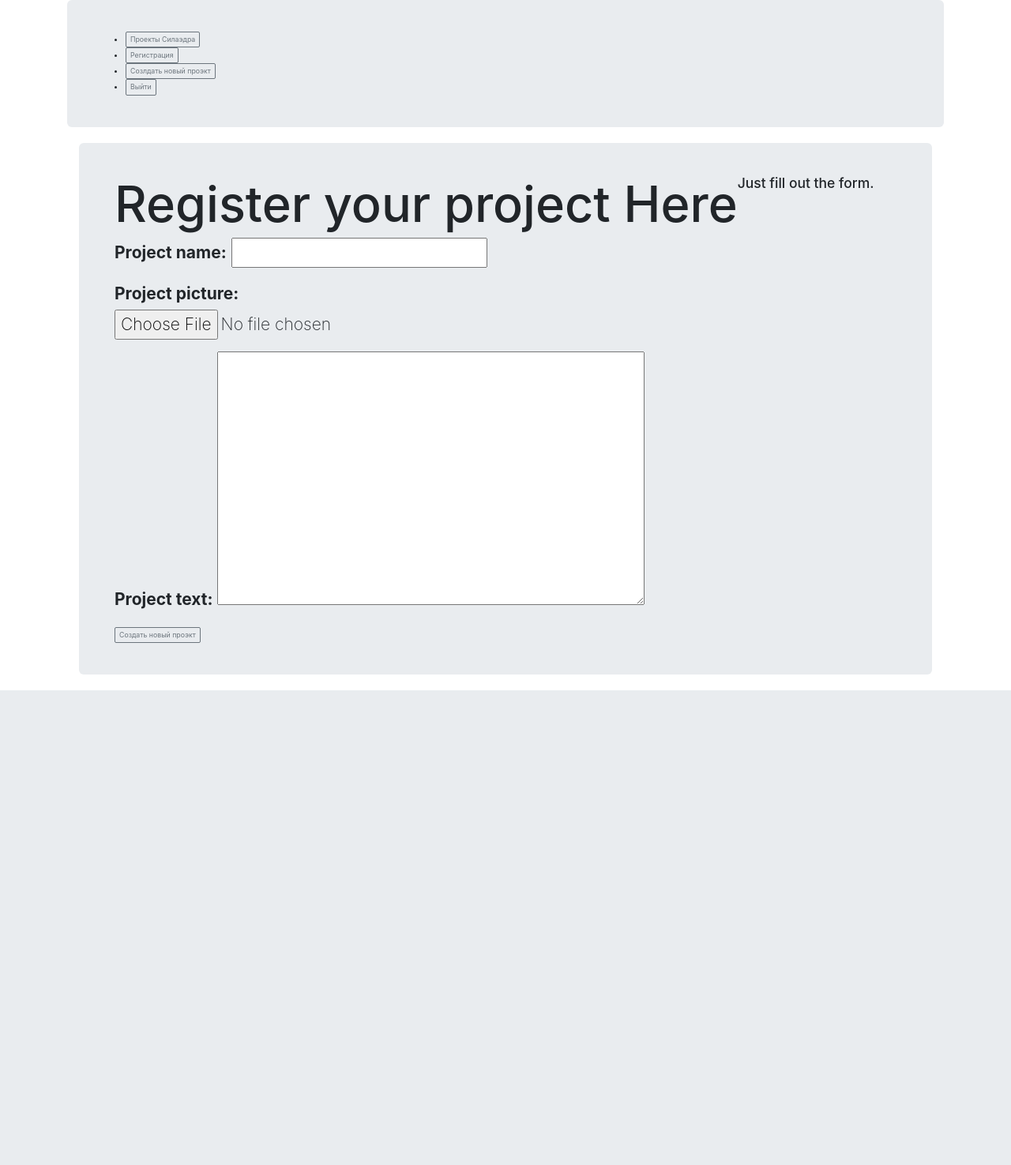
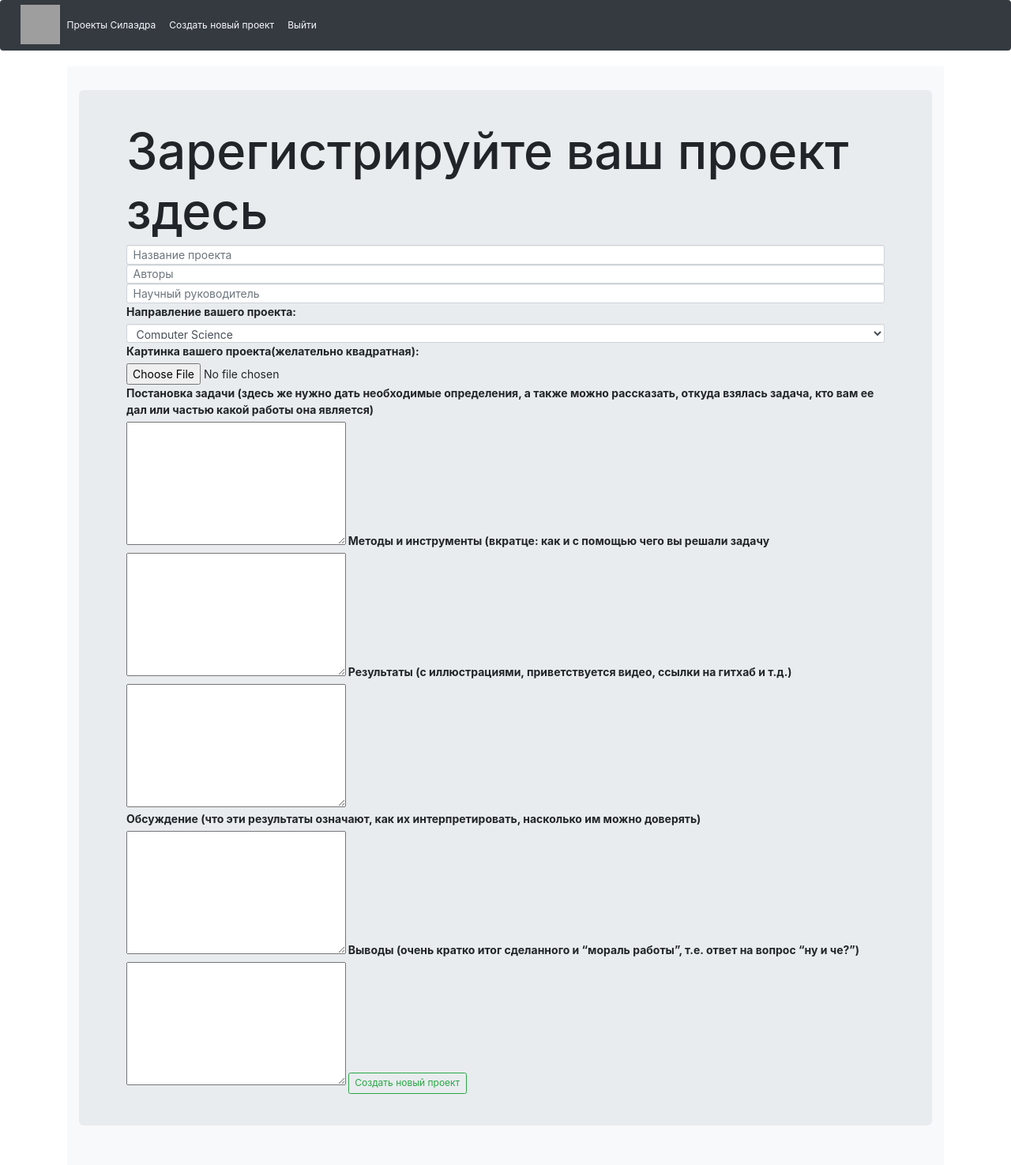
Before and after one commit to Dikiray/Silaedr_projects_website, a Django app: page /dappx/create_new_project/ in a window 1280 px wide. Shown: the whole page at 79% size. Before the commit the page ends 874 px from the top, so only its background shows below. Run offline with Django 3.2, Linux system fonts and the light colour scheme; a user stored in the database is signed in; some libraries are stand-ins or nearby versions; grey boxes are pictures that could not be loaded.

Commit message:
added new fieds for project

```diff
--- a/dprojx/dappx/forms.py
+++ b/dprojx/dappx/forms.py
@@ -4,7 +4,7 @@ from dappx.models import ProjectInfo
 class ProjectForm(forms.ModelForm):
     class Meta():
         model = ProjectInfo
-        fields = ('project_name', 'project_picture', 'project_text')
+        fields = ('project_name', 'project_creators', 'project_direction', 'project_root','project_picture', 'project_text_task', 'project_text_methods', 'project_text_results', 'project_text_discussions', 'project_text_conclusions')
 class UserForm(forms.ModelForm):
     password = forms.CharField(widget=forms.PasswordInput())
     class Meta():
--- a/dprojx/dappx/models.py
+++ b/dprojx/dappx/models.py
@@ -6,6 +6,16 @@ from django_summernote.fields import SummernoteTextField
 # Create your models here.
 from django.contrib.auth.models import User
 class ProjectInfo(models.Model):
+    project_direction = models.CharField(max_length = 200, default = '')
+    project_creators = models.CharField(max_length = 200, default = '')
+    project_state = models.CharField(max_length = 1, default = '0')
     project_name = models.CharField(max_length = 200)
-    project_text = SummernoteTextField(verbose_name="project text")
+    project_root = models.CharField(max_length = 200)
+    project_text_task = SummernoteTextField(verbose_name="project text task")
+    project_text_methods = SummernoteTextField(verbose_name="project text methods")
+    project_text_results = SummernoteTextField(verbose_name="project text results")
+    project_text_discussions = SummernoteTextField(verbose_name="project text discussions")
+    project_text_conclusions = SummernoteTextField(verbose_name="project text conclusions")
     project_picture = models.ImageField(upload_to='projects_pics',blank=True)
+    def __str__(self):
+        return self.project_name
--- a/dprojx/dappx/views.py
+++ b/dprojx/dappx/views.py
@@ -25,8 +25,10 @@ def register(request):
             user = user_form.save()
             user.set_password(user.password)
             user.save()
+            return HttpResponseRedirect(reverse('index'))
         else:
             print(user_form.errors)
+            return HttpResponse("Форма была не полностью заполнена или такой пользователь уже существует")
     else:
         user_form = UserForm()
     return render(request,'dappx/registration.html',
--- a/dprojx/templates/dappx/base.html
+++ b/dprojx/templates/dappx/base.html
@@ -2,36 +2,48 @@
 <html>
   <head>
     <meta charset="utf-8">
-    <title>Base</title>
-    <!-- Latest compiled and minified CSS -->
+    <title>Silaeder Projects</title>
     <link rel="stylesheet" href="//maxcdn.bootstrapcdn.com/bootstrap/3.3.7/css/bootstrap.min.css">
-    <link href="https://cdn.jsdelivr.net/npm/summernote@0.8.16/dist/summernote.min.css" rel="stylesheet">
+    <link href="static/summernote/summernote.css" rel="stylesheet">
     <link href="static/album.css" rel="stylesheet">
-    <link rel="icon" href="https://getbootstrap.com/favicon.ico">
-    <link href="static/bootstrap.css" rel="stylesheet">
-    <script src="https://cdn.jsdelivr.net/npm/summernote@0.8.16/dist/summernote.min.js"></script>
+    <link rel="icon" href="/media/silaeder.png">
+    <link href="/static/bootstrap.css" rel="stylesheet">
+    <script src="static/summernote/summernote.min.js"></script>
     <script src="static/holder.js"></script>
     <script src="https://code.jquery.com/jquery-3.4.1.min.js"></script>
     <script type="text/javascript" src="//maxcdn.bootstrapcdn.com/bootstrap/3.3.7/js/bootstrap.min.js"></script>
     <script> $(document).ready(function() {$('#summernote').summernote();}); </script>
   </head>
   <body>
-    <div class="container">
-      <div class="jumbotron">
-
-          <li><a href="{% url 'index' %}" class="btn btn-sm btn-outline-secondary">Проекты Силаэдра</a></li>
-          <li><a href="{% url 'dappx:register' %}" class="btn btn-sm btn-outline-secondary">Регистрация</a></li>
+    <header class="navbar navbar-expand bg-dark">
+            <div class="collapse navbar-collapse">
+            <ul class="navbar-nav mr-auto">
+                <li class="nav-item">
+                    <img src="/media/silaeder.png" width="50" height="50" class="d-inline-block align-top" alt="">
+                </li>
+                <li class="nav-item">
+                    <a href="{% url 'index' %}" class="btn btn-dark" style="color:#F8F8FF; font-size:120%">Проекты Силаэдра</a>
+                </li>
+                <!--<li class="nav-item">
+                    <a href="{% url 'dappx:register' %}" class="btn btn-dark" style="color:#F8F8FF; font-size:120%">Регистрация</a>
+                </li>-->
                     {% if user.is_authenticated %}
-          <li><a href="{% url 'dappx:create_new_project' %}" class="btn btn-sm btn-outline-secondary">Созлдать новый проэкт</a></li>
+                        <li class="nav-item">
+                            <a href="{% url 'dappx:create_new_project' %}" class="btn btn-dark" style="color:#F8F8FF; font-size:120%">Создать новый проект</a>
+                        </li>
                     {% endif %}
                     {% if user.is_authenticated %}
-            <li><a href="{% url 'logout' %}" class="btn btn-sm btn-outline-secondary">Выйти</a></li>
+                        <li class="nav-item">
+                            <a href="{% url 'logout' %}" class="btn btn-dark" style="color:#F8F8FF; font-size:120%">Выйти</a>
+                        </li>
                     {% else %}
-            <li><a href="{% url 'dappx:user_login' %}" class="btn btn-sm btn-outline-secondary">Войти</a></li>
+                        <li class="nav-item">
+                            <a href="{% url 'dappx:user_login' %}" class="btn btn-dark" style="color:#F8F8FF; font-size:120%">Войти</a>
+                        </li>
                     {% endif %}
-
+            </ul>
             </div>
-    </div>
+    </header>
     <div class="container">
     {% block body_block %}
     {% endblock %}
--- a/dprojx/templates/dappx/index.html
+++ b/dprojx/templates/dappx/index.html
@@ -10,14 +10,14 @@
         <div class="container">
           <div class="row">
           {% for i in projects %}
-            <div class="col-md-4">
+            <div class="col-md-3">
               <div class="card mb-4 shadow-sm">
-                <img class="card-img-top" data-src="holder.js/100px225?theme=thumb&amp;bg=55595c&amp;fg=eceeef&amp;text={{ i.project_name }}" alt="Thumbnail [100%x225]" style="height: 225px; width: 100%; display: block;" src="/{{ i.project_picture }}" data-holder-rendered="true">
+               <img class="card-img-top" style="height: 225px; width: 100%" src="{{ i.project_picture }}">
                 <div class="card-body">
                   <p class="card-text">{{ i.project_name }}</p>
                   <div class="d-flex justify-content-between align-items-center">
                     <div class="btn-group">
-                      <a href="http://127.0.0.1:8000/dappx/project/{{ i.project_name }}/" class="btn btn-sm btn-outline-secondary">Смотреть</a>
+                      <a href="http://127.0.0.1:8000/dappx/project/{{ i.project_name }}/" class="btn btn-outline-dark">Смотреть</a>
                     </div>
                   </div>
                 </div>
--- a/dprojx/templates/dappx/new_project.html
+++ b/dprojx/templates/dappx/new_project.html
@@ -1,15 +1,49 @@
 {% extends "dappx/base.html" %}
 {% block body_block %}
-<div class="container">
-  <div class="jumbotron">
-    <div class="row">
-      <h1>Register your project Here</h1>
-      <h3>Just fill out the form.</h3>
+<div class="album py-5 bg-light">
+  <div class="container">
+    <div class="jumbotron">
+      <h1>Зарегистрируйте ваш проект здесь</h1>
         <form enctype="multipart/form-data" method="POST">
-        {% csrf_token %}
-        {{ project_form.as_p }}
-        <input type="submit" class="btn btn-sm btn-outline-secondary" value="Создать новый проэкт">
-      </form>
+            {% csrf_token %}
+            <input type="text" class="form-control" name="project_name" placeholder="Название проекта" style="font-size:14px">
+            <input type="text" class="form-control" name="project_creators" placeholder="Авторы" style="font-size:14px">
+            <input type="text" class="form-control" name="project_root" placeholder="Научный руководитель" style="font-size:14px">
+            <label for="sel1" style="font-size:14px">Направление вашего проекта:</label>
+            <select class="form-control" id="sel1" name="project_direction" style="font-size:14px">
+                <option>Computer Science</option>
+                <option>Биоинформатика</option>
+                <option>Биология</option>
+                <option>География</option>
+                <option>История</option>
+                <option>Лингвистика</option>
+                <option>Литература</option>
+                <option>Математика</option>
+                <option>Медицина</option>
+                <option>Науки о Земле</option>
+                <option>Обществознание</option>
+                <option>Психология</option>
+                <option>Робототехника</option>
+                <option>Техника</option>
+                <option>Физика</option>
+                <option>Химия</option>
+                <option>Экология</option>
+                <option>Экономика</option>
+             </select>
+             <label for="id_project_picture" style="font-size:14px">Картинка вашего проекта(желательно квадратная):</label>
+             <input type="file" name="project_picture" accept="image/*" style="font-size:14px">
+             <label style="font-size:14px">Постановка задачи (здесь же нужно дать необходимые определения, а также можно рассказать, откуда взялась задача, кто вам ее дал или частью какой работы она является)</label>
+             {{ project_form.project_text_task }}
+             <label style="font-size:14px">Методы и инструменты (вкратце: как и с помощью чего вы решали задачу</label>
+             {{ project_form.project_text_methods }}
+             <label style="font-size:14px">Результаты (с иллюстрациями, приветствуется видео, ссылки на гитхаб и т.д.)</label>
+             {{ project_form.project_text_results }}
+             <label style="font-size:14px">Обсуждение (что эти результаты означают, как их интерпретировать, насколько им можно доверять)</label>
+             {{ project_form.project_text_discussions}}
+             <label style="font-size:14px">Выводы (очень кратко итог сделанного и “мораль работы”, т.е. ответ на вопрос “ну и че?”)</label>
+             {{ project_form.project_text_conclusions }}
+             <input type="submit" class="btn btn-outline-success" style="font-size:12px" value="Создать новый проект">
+        </form>
     </div>
   </div>
 </div>
```
Also changed, not shown: dprojx/dprojx/settings.py (+3 -6 lines), dprojx/templates/dappx/login.html (+6 -10 lines), dprojx/templates/dappx/project.html (+7 -7 lines), dprojx/dappx/migrations/0002_auto_20200812_1510.py (added), dprojx/db.sqlite3. Lines whose indentation alone changed are shown as unchanged.
